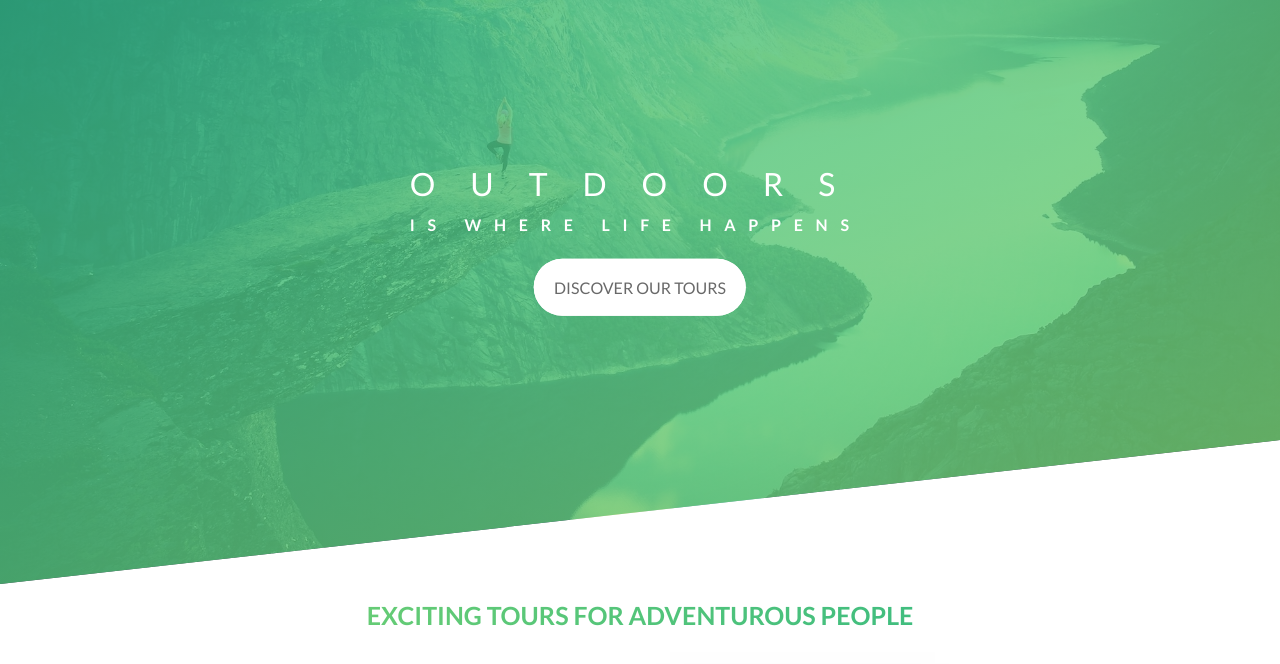
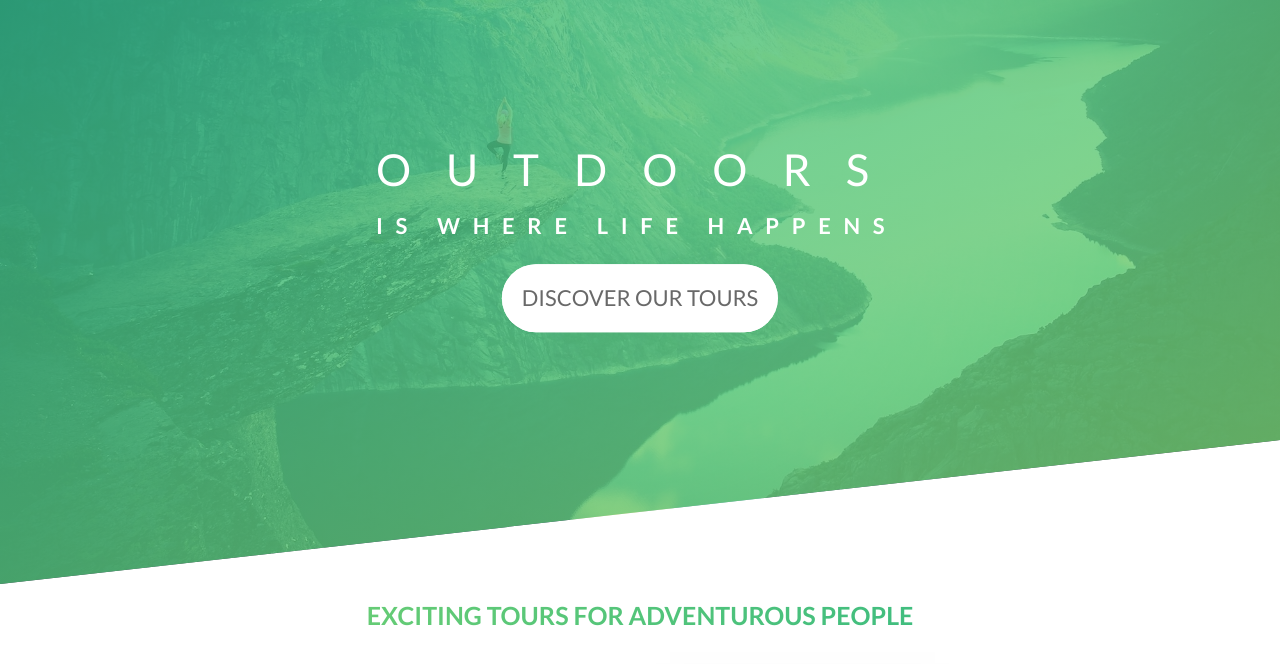
Before and after one commit to ismaxcf/Natours, a website built with webpack: page index.html in a window 1280 px wide. Shown: the part 136-800 px from the top of the page. Built offline with nearby package versions, Linux system fonts and the light colour scheme.

Commit message:
change font-size

```diff
--- a/src/styles/abstract/_variables.scss
+++ b/src/styles/abstract/_variables.scss
@@ -11,7 +11,7 @@ $color-blue-light: #2998ff;
 $color-blue-dark: #5643fa;
 
 //TextSizes
-$default-font-size : 16px;
+$default-font-size : 22px;
 $paragraph-font-size: 1.5rem;
 
 //grid
```
